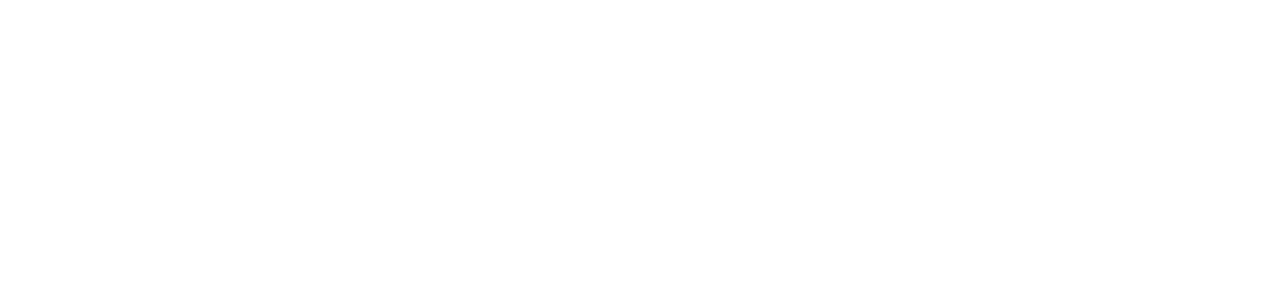
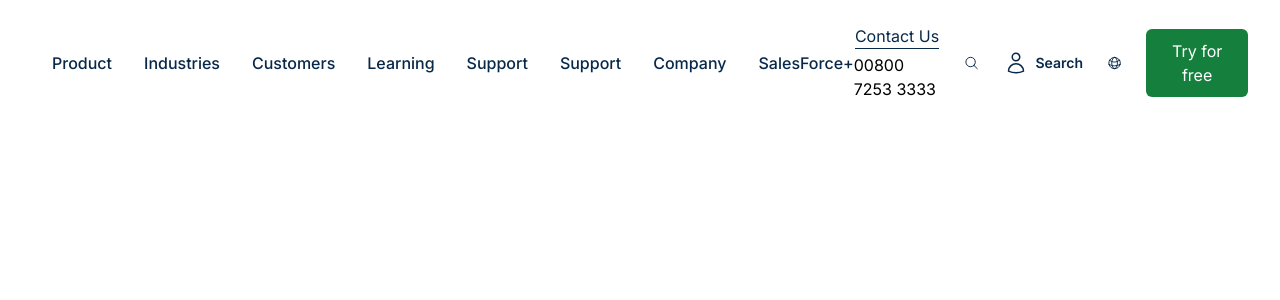
Before and after one commit to Tahaxweb/sales-force-websites-clone, a Next.js app: page / in a window 1280 px wide. Shown: the top 300 px of the page. Built offline with nearby package versions, Linux system fonts and the light colour scheme.

Commit message:
add navbar components

```diff
--- a/src/app/page.tsx
+++ b/src/app/page.tsx
@@ -1,5 +1,9 @@
-import Image from "next/image";
+import Header from "@/components/Header";
 
 export default function Home() {
-  return <></>;
+  return (
+    <>
+      <Header />
+    </>
+  );
 }
--- /dev/null
+++ b/src/components/Button.tsx
@@ -0,0 +1,26 @@
+import React from "react";
+import clsx from "clsx";
+
+type ButtonProps = {
+  variant?: "primary" | "secondary" | "green";
+  onClick?: () => void;
+  children: React.ReactNode;
+};
+
+const Button = ({ variant = "primary", onClick, children }: ButtonProps) => {
+  return (
+    <button
+      className={clsx("rounded-md py-2.5 px-6", {
+        " bg-salesforce-500 hover:bg-salesforce-950   text-white":
+          variant === "primary",
+        "  bg-green-700 hover:bg-green-950   text-white": variant === "green",
+        "bg-gray-300 text-gray-800": variant === "secondary",
+      })}
+      onClick={onClick}
+    >
+      {children}
+    </button>
+  );
+};
+
+export { Button };
--- /dev/null
+++ b/src/components/Header.tsx
@@ -0,0 +1,223 @@
+"use client";
+import { Fragment, useState } from "react";
+import { Dialog, Disclosure, Popover, Transition } from "@headlessui/react";
+import {
+  ArrowPathIcon,
+  Bars3Icon,
+  ChartPieIcon,
+  CursorArrowRaysIcon,
+  FingerPrintIcon,
+  MagnifyingGlassIcon,
+  GlobeAltIcon,
+  SquaresPlusIcon,
+  UserIcon,
+  XMarkIcon,
+} from "@heroicons/react/24/outline";
+import {
+  ChevronDownIcon,
+  PhoneIcon,
+  PlayCircleIcon,
+} from "@heroicons/react/20/solid";
+import clsx from "clsx";
+import Logo from "/public/images/logo/salesforce-logo.svg";
+import Image from "next/image";
+import Link from "next/link";
+import { Button } from "./Button";
+const products = [
+  {
+    name: "Analytics",
+    description: "Get a better understanding of your traffic",
+    href: "#",
+    icon: ChartPieIcon,
+  },
+  {
+    name: "Engagement",
+    description: "Speak directly to your customers",
+    href: "#",
+    icon: CursorArrowRaysIcon,
+  },
+  {
+    name: "Security",
+    description: "Your customers’ data will be safe and secure",
+    href: "#",
+    icon: FingerPrintIcon,
+  },
+  {
+    name: "Integrations",
+    description: "Connect with third-party tools",
+    href: "#",
+    icon: SquaresPlusIcon,
+  },
+  {
+    name: "Automations",
+    description: "Build strategic funnels that will convert",
+    href: "#",
+    icon: ArrowPathIcon,
+  },
+];
+const menuItems = [
+  { name: "Product", href: "#" },
+  { name: "Industries", href: "#" },
+  { name: "Customers", href: "#" },
+  { name: "Learning", href: "#" },
+  { name: "Support", href: "#" },
+  { name: "Support", href: "#" },
+  { name: "Company", href: "#" },
+  { name: "SalesForce+", href: "#" },
+];
+
+const callsToAction = [
+  { name: "Watch demo", href: "#", icon: PlayCircleIcon },
+  { name: "Contact sales", href: "#", icon: PhoneIcon },
+];
+
+export default function Header() {
+  const [mobileMenuOpen, setMobileMenuOpen] = useState(false);
+
+  return (
+    <header className="bg-white">
+      <nav
+        className=" flex    items-center w-full  justify-between p-6 lg:px-8"
+        aria-label="Global"
+      >
+        <div className="flex  items-center justify-center h-auto  gap-5">
+          <div className="flex lg:flex-1">
+            <a href="#" className="-m-1.5 p-1.5">
+              <span className="sr-only">Your Company</span>
+
+              <Image
+                className="h-10 w-auto"
+                src={Logo}
+                alt="sales force logo "
+              />
+            </a>
+          </div>
+          <div className="flex lg:hidden">
+            <button
+              type="button"
+              className="-m-2.5 inline-flex items-center justify-center rounded-md p-2.5 text-gray-700"
+              onClick={() => setMobileMenuOpen(true)}
+            >
+              <span className="sr-only">Open main menu</span>
+              <Bars3Icon className="h-6 w-6" aria-hidden="true" />
+            </button>
+          </div>
+          <Popover.Group className="hidden lg:flex lg:gap-x-12">
+            <ul className="flex gap-8 ">
+              {menuItems.map((item) => (
+                <li className=" text-salesforce-950  font-medium">
+                  <Link href={item.href}>{item.name}</Link>
+                </li>
+              ))}
+            </ul>
+          </Popover.Group>
+        </div>
+        <div className="flex  items-center gap-4 md:gap-6">
+          <div className="  hidden lg:block  ">
+            <div className="flex flex-col items-center gap-y-1">
+              <Link
+                href={"/"}
+                className="  text-salesforce-950 border-b border-salesforce-950"
+              >
+                Contact Us
+              </Link>
+              <p>00800 7253 3333</p>
+            </div>
+          </div>
+          <MagnifyingGlassIcon className="h-6 w-6 text-salesforce-950" />
+          <Popover className="relative">
+            <Popover.Button className="flex items-center gap-x-1 text-sm font-semibold leading-6 text-gray-900">
+              <div className="flex gap-2 text-salesforce-950 items-center">
+                <UserIcon className="h-6 w-6 text-salesforce-950 " />
+                <p className="  hidden md:block  font-semibold">Search</p>
+              </div>
+            </Popover.Button>
+
+            <Transition
+              as={Fragment}
+              enter="transition ease-out duration-200"
+              enterFrom="opacity-0 translate-y-1"
+              enterTo="opacity-100 translate-y-0"
+              leave="transition ease-in duration-150"
+              leaveFrom="opacity-100 translate-y-0"
+              leaveTo="opacity-0 translate-y-1"
+            >
+              <Popover.Panel className="absolute  top-full z-10 mt-3  w-80  max-w-md overflow-hidden rounded-xl bg-white shadow-lg ring-1 ring-gray-900/5">
+                <div className="p-6">
+                  <h1 className=" font-bold text-xl">Login</h1>
+                </div>
+              </Popover.Panel>
+            </Transition>
+          </Popover>
+          <GlobeAltIcon className="h-6 w-6 text-salesforce-950" />
+
+          <Button variant="green">Try for free</Button>
+        </div>
+      </nav>
+      <Dialog
+        as="div"
+        className="lg:hidden"
+        open={mobileMenuOpen}
+        onClose={setMobileMenuOpen}
+      >
+        <div className="fixed inset-0 z-10" />
+        <Dialog.Panel className="fixed inset-y-0 right-0 z-10 w-full overflow-y-auto bg-white px-6 py-6 sm:max-w-sm sm:ring-1 sm:ring-gray-900/10">
+          <div className="flex items-center justify-between">
+            <a href="#" className="-m-1.5 p-1.5">
+              <Image
+                className="h-10 w-auto"
+                src={Logo}
+                alt="sales force logo "
+              />
+            </a>
+            <button
+              type="button"
+              className="-m-2.5 rounded-md p-2.5 text-gray-700"
+              onClick={() => setMobileMenuOpen(false)}
+            >
+              <span className="sr-only">Close menu</span>
+              <XMarkIcon className="h-6 w-6" aria-hidden="true" />
+            </button>
+          </div>
+          <div className="mt-6 flow-root">
+            <div className="-my-6 divide-y divide-gray-500/10">
+              <div className="space-y-2 py-6">
+                <Disclosure as="div" className="-mx-3">
+                  {({ open }) => <></>}
+                </Disclosure>
+
+                <ul className="flex gap-8 flex-col ">
+                  {menuItems.map((item) => (
+                    <li className=" text-salesforce-950  font-medium">
+                      <Link href={item.href}>{item.name}</Link>
+                    </li>
+                  ))}
+                </ul>
+              </div>
+              <div className="flex  pt-4 items-center gap-4 md:gap-6">
+                <div className="  hidden  lg:block  ">
+                  <div className="flex flex-col items-center gap-y-1">
+                    <Link
+                      href={"/"}
+                      className="  text-salesforce-950 border-b border-salesforce-950"
+                    >
+                      Contact Us
+                    </Link>
+                    <p>00800 7253 3333</p>
+                  </div>
+                </div>
+                <MagnifyingGlassIcon className="h-6 w-6 text-salesforce-950" />
+                <GlobeAltIcon className="h-6 w-6 text-salesforce-950" />
+                <div className="flex gap-2 text-salesforce-950 items-center">
+                  <UserIcon className="h-6 w-6 text-salesforce-950 " />
+                  <p className="  hidden md:block  font-semibold">Search</p>
+                </div>
+                <Button variant="green">Try for free</Button>
+              </div>
+            </div>
+          </div>
+        </Dialog.Panel>
+      </Dialog>
+    </header>
+  );
+}
--- a/tailwind.config.ts
+++ b/tailwind.config.ts
@@ -8,6 +8,21 @@ const config: Config = {
   ],
   theme: {
     extend: {
+      colors: {
+        salesforce: {
+          "50": "#f0f7ff",
+          "100": "#e0effe",
+          "200": "#badffd",
+          "300": "#7cc6fd",
+          "400": "#37a9f9",
+          "500": "#0d8eea",
+          "600": "#0176d3",
+          "700": "#0259a2",
+          "800": "#064c86",
+          "900": "#0b406f",
+          "950": "#082849",
+        },
+      },
       backgroundImage: {
         "gradient-radial": "radial-gradient(var(--tw-gradient-stops))",
         "gradient-conic":
```
Also changed, not shown: package.json (+7 -4 lines), public/images/logo/salesforce-logo.svg (added), 1 other file (tests, documents, lock files or other folders).
